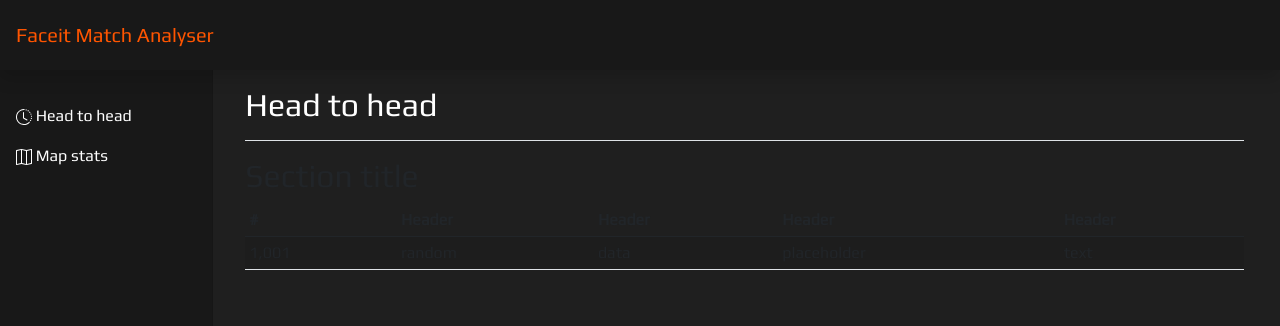
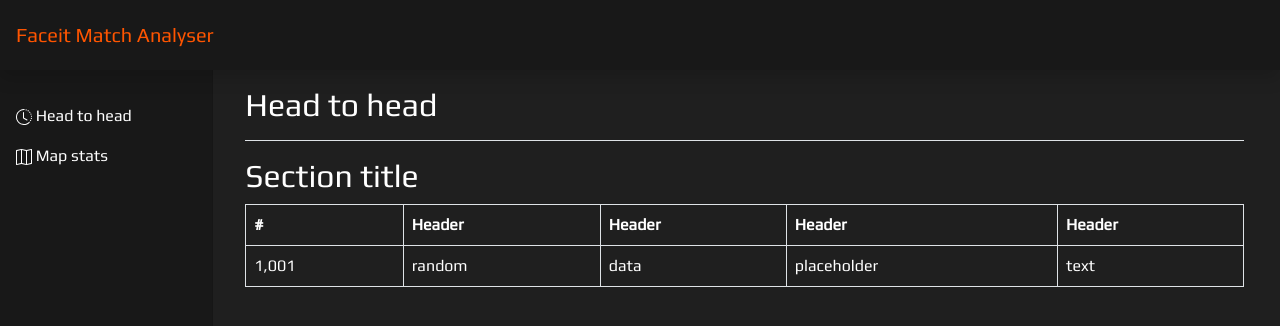
Before and after one commit to dixonkhtse/match-analyser, an Angular app: page / in a window 1280 px wide. Shown: the top 326 px of the page. Built offline with nearby package versions, Linux system fonts and the light colour scheme; what bluebird would draw is missing.

Commit message:
Fix color

```diff
--- a/src/app/app.component.html
+++ b/src/app/app.component.html
@@ -91,9 +91,9 @@
           <h2 class="text-light">Head to head</h2>
         </div>
 
-        <h2>Section title</h2>
+        <h2 class="text-light">Section title</h2>
         <div class="table-responsive">
-          <table class="table table-striped table-sm">
+          <table class="table table-bordered text-light">
             <thead>
               <tr>
                 <th>#</th>
```
